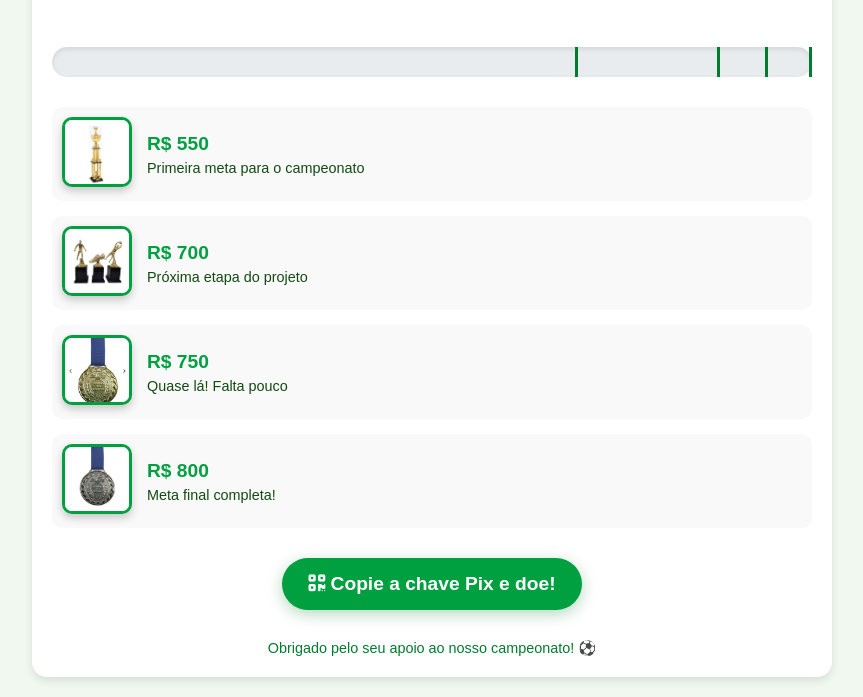
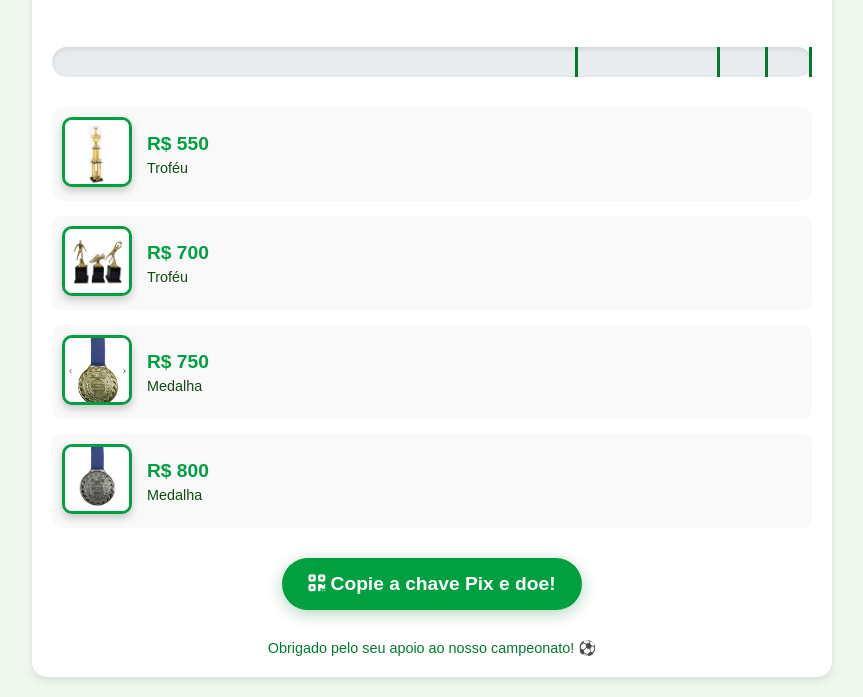
Before and after one commit to trem22/salacontrasala, a plain HTML site: page index.html in a window 1280 px wide. Shown: the part 229-926 px from the top of the page, without its empty margins (208-1071 px from the left). Drawn offline with Linux system fonts and the light colour scheme.

Commit message:
Update index.html

```diff
--- a/index.html
+++ b/index.html
@@ -369,7 +369,7 @@
                     </div>
                     <div class="milestone-text">
                         <div class="milestone-value">R$ 550</div>
-                        <div class="milestone-description">Primeira meta para o campeonato</div>
+                        <div class="milestone-description">Troféu</div>
                     </div>
                 </div>
                 <div class="milestone-item">
@@ -378,7 +378,7 @@
                     </div>
                     <div class="milestone-text">
                         <div class="milestone-value">R$ 700</div>
-                        <div class="milestone-description">Próxima etapa do projeto</div>
+                        <div class="milestone-description">Troféu</div>
                     </div>
                 </div>
                 <div class="milestone-item">
@@ -387,7 +387,7 @@
                     </div>
                     <div class="milestone-text">
                         <div class="milestone-value">R$ 750</div>
-                        <div class="milestone-description">Quase lá! Falta pouco</div>
+                        <div class="milestone-description">Medalha</div>
                     </div>
                 </div>
                 <div class="milestone-item">
@@ -396,7 +396,7 @@
                     </div>
                     <div class="milestone-text">
                         <div class="milestone-value">R$ 800</div>
-                        <div class="milestone-description">Meta final completa!</div>
+                        <div class="milestone-description">Medalha</div>
                     </div>
                 </div>
             </div>
```
